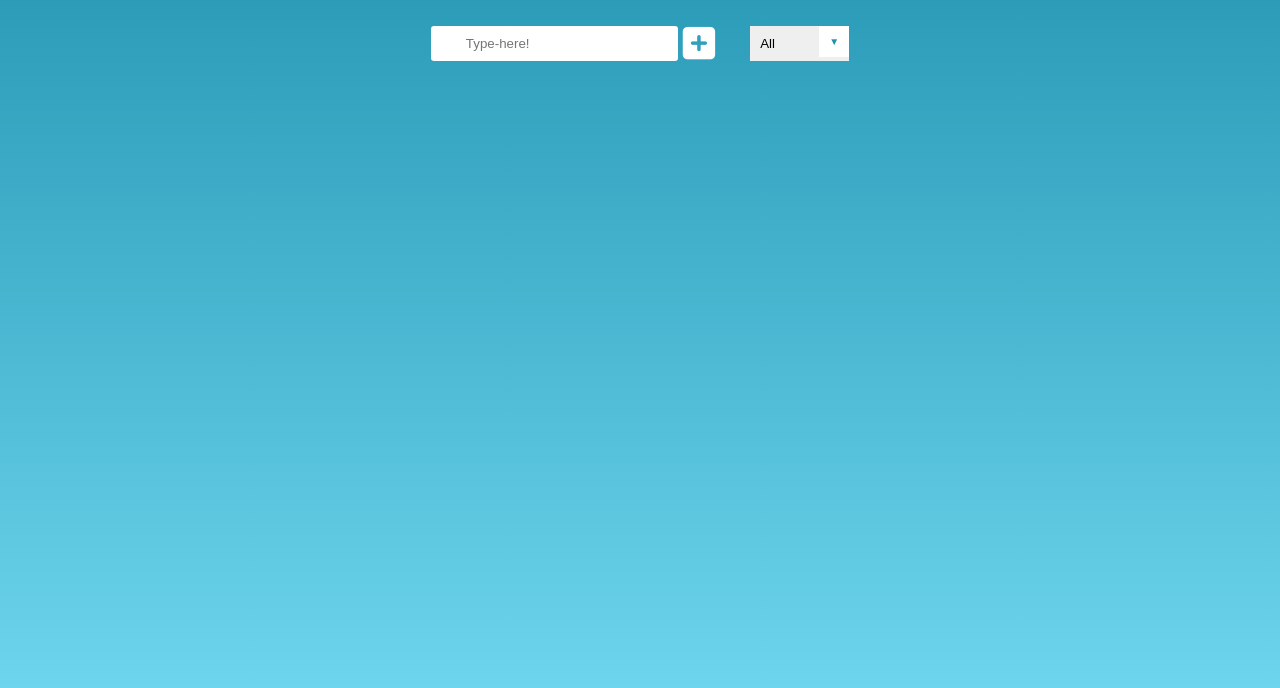
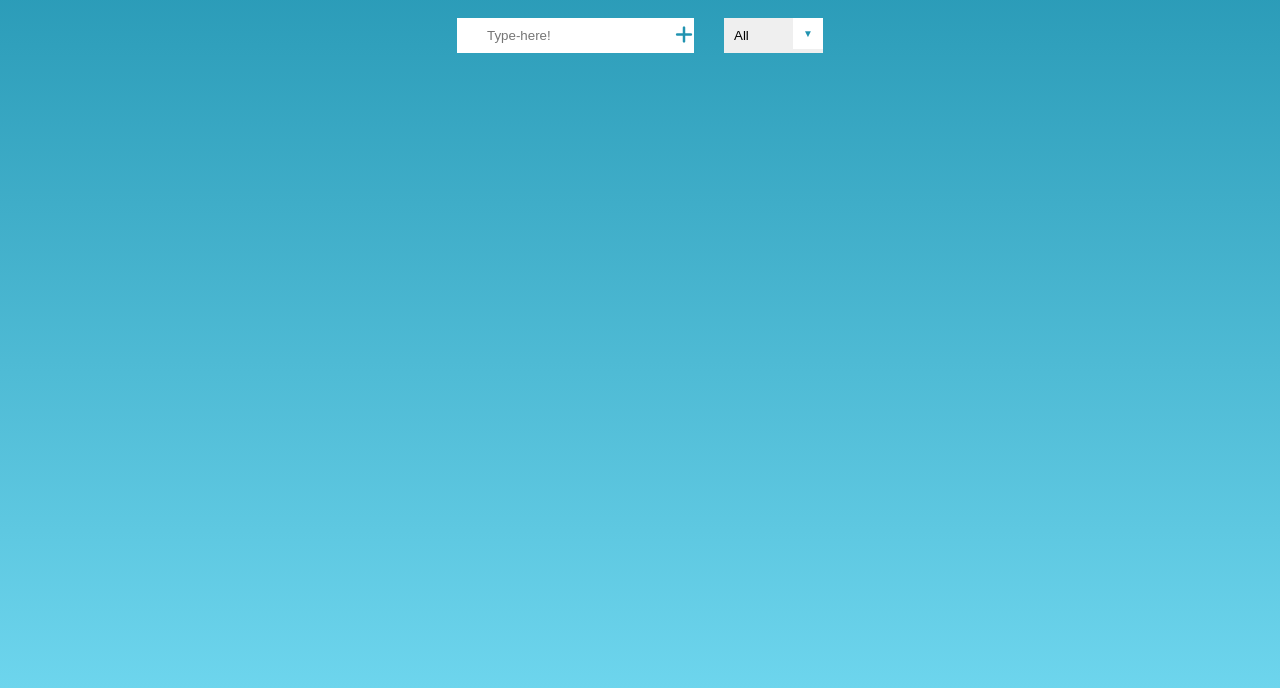
Before and after one commit to devmhb/todo-app, a plain HTML site: page index.html in a window 1280 px wide. Shown: the part 112-800 px from the top of the page. Drawn offline with Linux system fonts and the light colour scheme.

Commit message:
complete

```diff
--- a/index.html
+++ b/index.html
@@ -16,9 +16,8 @@
     <form>
         <input type="text" class="todo-input" placeholder="Type-here!">
         <button class="todo-btn" type="submit">
-            <i class="fas fa-plus-square"></i>
+            <i class="fas fa-plus"></i>
         </button>
-
         <div class="select">
             <select name="todos" class="filter-todos">
                 <option value="all" >All</option>
--- a/style.css
+++ b/style.css
@@ -35,19 +35,19 @@ header,form{
 }
 
 input,button{
-    padding: 1rem 3.5rem;
+    padding: 1rem 3rem;
     border: none;
     background-color: #fff;
-    border-radius: 3px;
     cursor: pointer;
 }
 button{
-    background-color: transparent;
+    background-color:transparent;
 }
+
 .todo-btn i{
-    font-size: 3.7rem;
-    margin-left: -3rem;
-    color: #fff;
+    font-size: 2rem;
+    margin-left: -8rem;
+    color: #2193b0;
 }
 input:focus{
     outline: none;
@@ -58,6 +58,7 @@ input:focus{
     justify-content: center;
 }
 .todo{
+    margin-top: 2rem;
     display: flex;
     flex-direction: row;
     background-color: #fff;
@@ -99,6 +100,7 @@ select{
 .select{
     position: relative;
     cursor: pointer;
+    margin-left: -3rem;
 }
 .select::after{
     content: "\25BC";
@@ -112,3 +114,14 @@ select{
     padding: 1rem;
     pointer-events: none;
 }
+
+/* media query */
+@media only screen and (max-width: 600px) {
+    /* form{
+        display: flex;
+        flex-direction: column;
+        align-items: center;
+        justify-content: center;
+    } */
+  }
+/* media query end */
```
